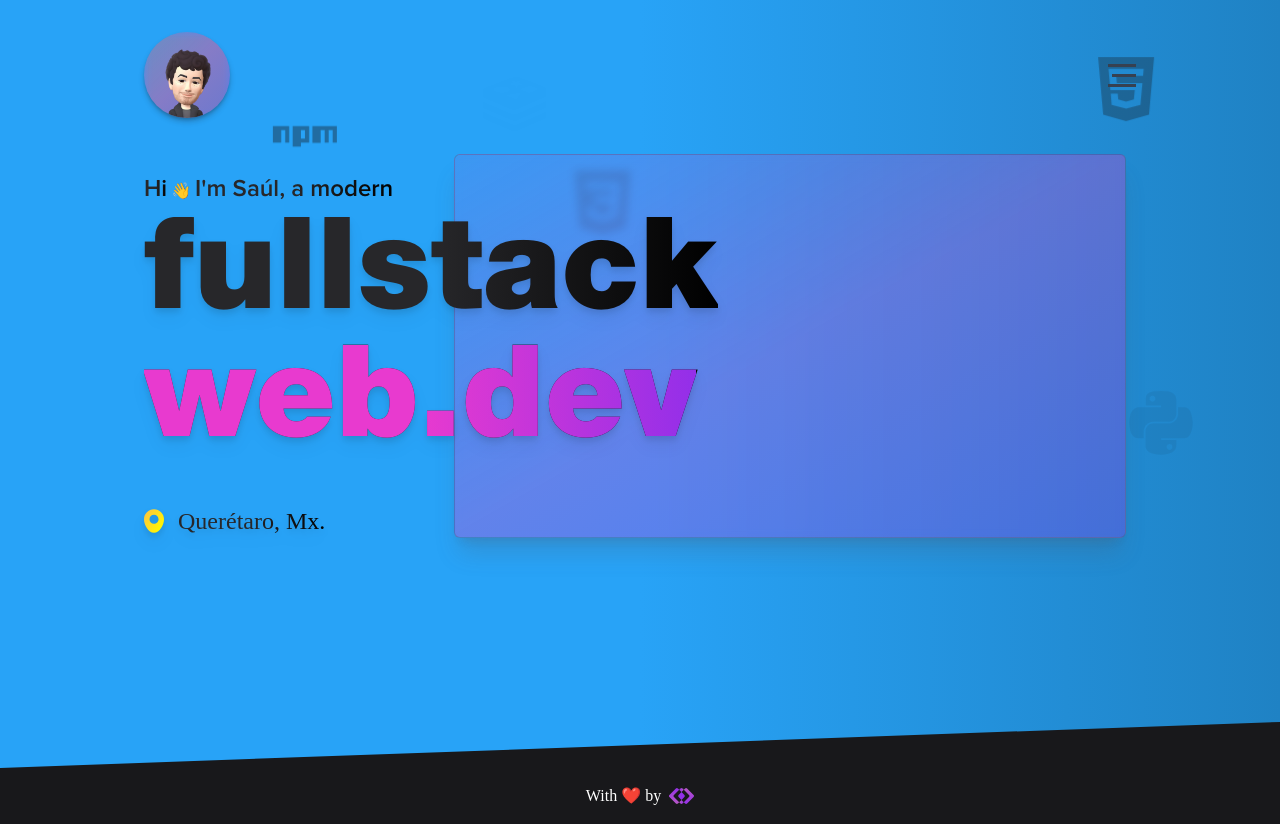
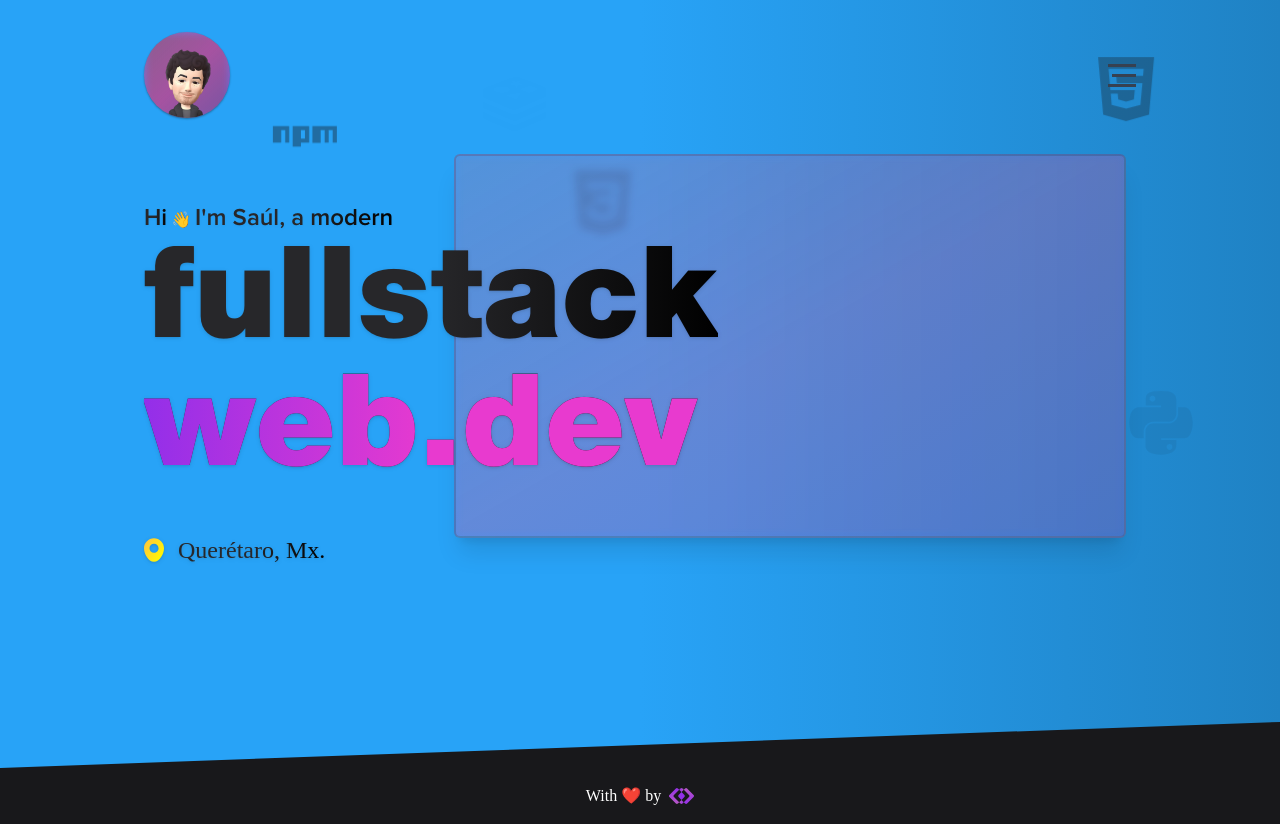
Before and after one commit to saufth/portfolio, a Next.js app: page / in a window 1280 px wide. Built offline with nearby package versions, Linux system fonts and the light colour scheme; a web font is replaced by a local one.

Commit message:
Animation details fixed

```diff
--- a/src/components/animation/BgSteamAnimation.jsx
+++ b/src/components/animation/BgSteamAnimation.jsx
@@ -17,7 +17,7 @@ const steamAnimations = {
 const viewBox = '0 0 24 24'
 
 const BgSteamAnimation = ({ items, steam = 'up', delay = 1000 }) => {
-  const [itemsAnimating, animatedItemsRef] = useBgSteamAnimation(items.length, delay)
+  const [itemsAnimating, itemsRef] = useBgSteamAnimation(items.length, delay)
 
   const animation = steamAnimations[steam]
 
@@ -27,7 +27,7 @@ const BgSteamAnimation = ({ items, steam = 'up', delay = 1000 }) => {
         <svg
           viewBox={viewBox}
           className={itemsAnimating[index].isAnimating ? animation : ''}
-          ref={svg => animatedItemsRef.current[index] = svg}
+          ref={svg => itemsRef.current[index] = svg}
           key={item.name}
         >
           <path d={item.data} />
--- a/src/components/sections/Hero.jsx
+++ b/src/components/sections/Hero.jsx
@@ -15,42 +15,54 @@ import styles from '../../styles/sections/Hero.module.css'
 
 const heroConfig = {
   initial: {
-    titleAlignment: false,
-    containerAlignment: 'start',
+    content: {
+      alignment: 'start',
       animation: {
-      rotation: 10,
-      transition: 16
+        rotation: 0,
+        transition: 0
+      }
+    },
+    card3D: {
+      animation: {
+        rotation: 22,
+        transition: 22
+      }
     }
   },
   mobile: {
-    titleAlignment: true,
-    containerAlignment: 'center',
+    content: {
+      alignment: 'center',
       animation: {
-      rotation: 8,
-      transition: 6
+        rotation: 20,
+        transition: 0
+      }
+    },
+    card3D: {
+      animation: {
+        rotation: 20,
+        transition: 0
+      }
     }
   }
 }
 
 const Hero = () => {
-  const [responsiveConfig, setResponsiveConfig] = useState(heroConfig.initial)
+  const [heroState, setHeroState] = useState(heroConfig.initial)
 
   const heroRef = useRef()
   const heroSize = useRefDimensions(heroRef)
 
-  const magneticConfig = {
+  const contentMagneticRef = useRefMagnetic({
     fieldRef: heroRef,
-    reverse: true,
-    ...responsiveConfig.animation
-  }
-
-  const greetingMagneticRef = useRefMagnetic(magneticConfig)
-  const titleMagneticRef = useRefMagnetic(magneticConfig)
-  const locationMagneticRef = useRefMagnetic(magneticConfig)
-  const card3DMagneticRef = useRefMagnetic({ ...magneticConfig, reverse: false })
+    ...heroState.content.animation
+  })
+  const card3DMagneticRef = useRefMagnetic({
+    fieldRef: heroRef,
+    ...heroState.card3D.animation
+  })
 
   useEffect(() => {
-    setResponsiveConfig(heroSize.width > 640 ? heroConfig.initial : heroConfig.mobile)
+    setHeroState(heroSize.width > 768 ? heroConfig.initial : heroConfig.mobile)
   }, [heroSize])
 
   return (
@@ -62,24 +74,25 @@ const Hero = () => {
         auto
         fullHeight
         perspective
-        centerAlignment={responsiveConfig.containerAlignment}
+        alignment={heroState.content.alignment}
       >
+        <div className={styles.content} ref={contentMagneticRef}>
 
-        <div className={styles.greeting} ref={greetingMagneticRef}>
+          <div className={styles.greeting}>
             <span>Hi</span> 👋 <span>I&apos;m Saúl, a modern</span>
           </div>
 
-        <div className={styles.title} ref={titleMagneticRef}>
+          <div className={styles.title}>
             <Title
               text='fullstack'
               highlighted='web.dev'
               info='Software developer'
-            center={responsiveConfig.titleAlignment}
+              alignment={heroState.content.alignment}
               shadow
             />
           </div>
 
-        <div className={styles.location} ref={locationMagneticRef}>
+          <div className={styles.location}>
             <IconLink
               text='Querétaro, Mx.'
               icon='location'
@@ -89,6 +102,7 @@ const Hero = () => {
             />
           </div>
 
+        </div>
       </Container>
 
       <BgSteamAnimation items={iconsData} steam='northeast' delay={666} />
--- a/src/core/components/data-display/Title.jsx
+++ b/src/core/components/data-display/Title.jsx
@@ -1,20 +1,24 @@
 // Styles
 import styles from '../../../styles/data-display/Title.module.css'
 
-const Title = ({ text = '', highlighted = '', center = false, info, shadow }) => {
+const alignmentStyles = {
+  left: 'text-left',
+  center: 'text-center',
+  right: 'text-right'
+}
+
+const Title = ({ text = '', highlighted = '', align = 'left', info, shadow }) => {
   const tooltipInfo = info || `${text} ${highlighted}`
 
-  const alignmentStyle = center ? styles.alignment : ''
   const shadowStyle = shadow ? styles.shadow : ''
-  const titleStyle = `${styles.title} ${shadowStyle} ${alignmentStyle}`
+  const titleStyle = `${styles.title} ${alignmentStyles[align]} ${shadowStyle}`
 
   return (
     <h1 title={tooltipInfo} className={titleStyle}>
       {text}
-      {highlighted && <span className={styles.highlight}>
-        <br/>
-        {' '}{highlighted}
-      </span>}
+      {highlighted && <div className={styles.highlight}>
+        {highlighted}
+      </div>}
     </h1>
   )
 }
--- a/src/core/components/layout/Container.jsx
+++ b/src/core/components/layout/Container.jsx
@@ -6,19 +6,11 @@ const alignmentStyles = {
   end: styles.flexCenterEnd
 }
 
-const Container = (
-  {
-    children,
-    auto,
-    fullHeight,
-    centerAlignment,
-    perspective
-  }
-) => {
-  const autoStyle = auto ? styles.container : ''
-  const sizeStyle = fullHeight ? 'h-full' : ''
-  const flexStyle = centerAlignment ? alignmentStyles[centerAlignment] : ''
-  const pespectiveStyle = perspective ? '[perspective:1280px]' : ''
+const Container = ({ children, auto, fullHeight, alignment, perspective }) => {
+  const autoStyle = auto ? styles.auto : ''
+  const sizeStyle = fullHeight ? styles.fullHeight : ''
+  const flexStyle = alignment ? alignmentStyles[alignment] : ''
+  const pespectiveStyle = perspective ? styles.perspective : ''
   const containerStyle = `${autoStyle} ${sizeStyle} ${flexStyle} ${pespectiveStyle}`
 
   return (
--- a/src/modules/animation/hooks/useBgSteamAnimation.js
+++ b/src/modules/animation/hooks/useBgSteamAnimation.js
@@ -50,7 +50,7 @@ const useBgSteamAnimation = (itemsLength, delay) => {
       clearInterval(animationInterval)
 
       currentItemsRef?.map((_item, index) => {
-        currentItemsRef[index].removeEventListener('animationend', handleBgAnimation.animationEndHandle)
+        currentItemsRef[index]?.removeEventListener('animationend', handleBgAnimation.animationEndHandle)
       })
     }
   }, [])
--- a/src/modules/animation/hooks/useRefMagnetic.jsx
+++ b/src/modules/animation/hooks/useRefMagnetic.jsx
@@ -3,26 +3,28 @@ import { useEffect, useRef } from 'react'
 import useRefDimensions from '../../sizing/hooks/useRefDimensions'
 import useRefMousePosition from '../../input/hooks/useRefMousePosition'
 
-const useRefMagnetic = ({ fieldRef, reverse, rotation = 10, transition = 16 }) => {
+const increase = 1.12
+
+const useRefMagnetic = ({ fieldRef, rotation = 10, transition = 16, attraction }) => {
   const magnetRef = useRef()
 
   const mousePosition = useRefMousePosition(fieldRef)
-  const { width, height } = useRefDimensions(fieldRef)
+  const dimensions = useRefDimensions(fieldRef)
 
-  const halfWidth = width / 2
-  const halfHeight = height / 2
+  const halfWidth = dimensions.width / 2
+  const halfHeight = dimensions.height / 2
 
-  const orientation = reverse ? -1 : 1
+  const orientation = attraction ? 1 : -1
 
-  const magnetic = () => {
+  const handleMagnetic = () => {
     const variationX = (mousePosition.x - halfWidth) / halfWidth
     const variationY = (mousePosition.y - halfHeight) / halfHeight
 
-    const rotationX = (variationX * rotation) * orientation
-    const rotationY = (variationY * rotation) * orientation
+    const rotationX = (variationY * (rotation * increase)) * orientation
+    const rotationY = (variationX * rotation) * (-orientation)
 
     const transitionX = (variationX * transition) * orientation
-    const transitionY = (variationY * transition) * orientation
+    const transitionY = (variationY * (transition * increase)) * orientation
 
     magnetRef.current.style.transform = `
       rotateX(${rotationX}deg)
@@ -36,10 +38,10 @@ const useRefMagnetic = ({ fieldRef, reverse, rotation = 10, transition = 16 }) =
     const node = fieldRef.current
 
     if (node) {
-      node.addEventListener('mousemove', magnetic)
+      node.addEventListener('mousemove', handleMagnetic)
 
       return () => {
-        node.removeEventListener('mousemove', magnetic)
+        node.removeEventListener('mousemove', handleMagnetic)
       }
     }
   }, [mousePosition])
--- a/src/styles/data-display/Avatar.module.css
+++ b/src/styles/data-display/Avatar.module.css
@@ -7,16 +7,17 @@
     overflow-hidden
     /* Background */
     bg-gradient-to-br
-    from-razzle-dazzle-rose/10
-    via-razzle-dazzle-rose/30
-    to-blue-violet/30
+    from-razzle-dazzle-rose/30
+    via-razzle-dazzle-rose/50
+    to-blue-violet/40
     /* Filters */
     backdrop-filter
     backdrop-blur-sm
-    backdrop-saturate-50
+    backdrop-saturate-[.1]
+    backdrop-brightness-75
     /* Border */
     rounded-full
     /* Shadow */
-    shadow-md
-    shadow-zinc-900/30;
+    shadow-sm
+    shadow-zinc-900/40;
 }
--- a/src/styles/data-display/Title.module.css
+++ b/src/styles/data-display/Title.module.css
@@ -8,6 +8,9 @@
     /* Background */
     bg-clip-text
     bg-gradient-to-r
+    /* from-blue-violet
+    via-razzle-dazzle-rose
+    to-razzle-dazzle-rose */
     from-zinc-800
     via-zinc-800
     to-black
@@ -22,9 +25,15 @@
     /* Background */
     bg-clip-text
     bg-gradient-to-r
-    from-razzle-dazzle-rose
+    from-blue-violet
     via-razzle-dazzle-rose
-    to-blue-violet;
+    to-razzle-dazzle-rose
+    /* from-sunglow
+    via-cadmium-yellow
+    to-cadmium-yellow */
+    /* from-zinc-800
+    via-zinc-800
+    to-black; */
 }
 
 .alignment {
@@ -36,6 +45,5 @@
 .shadow {
   @apply
     /* Shadow */
-    drop-shadow-lg
-    shadow-zinc-600/20;
+    drop-shadow;
 }
--- a/src/styles/layout/Container.module.css
+++ b/src/styles/layout/Container.module.css
@@ -1,4 +1,4 @@
-.container {
+.auto {
   @apply
     /* Sizing */
     max-w-5xl
@@ -6,6 +6,18 @@
     my-0
     mx-auto
     px-6 lg:px-4;
+}
+
+.fullHeight {
+  @apply
+    /* Sizing */
+    h-full;
+}
+
+.perspective {
+  @apply
+    /* 3D */
+    [perspective:1280px];
 }
 
 .flexCenterStart {
--- a/src/styles/navigation/IconLink.module.css
+++ b/src/styles/navigation/IconLink.module.css
@@ -29,6 +29,5 @@
 .shadow {
   @apply
     /* Shadow */
-    drop-shadow-lg
-    shadow-zinc-600/20;
+    drop-shadow;
 }
--- a/src/styles/sections/Hero.module.css
+++ b/src/styles/sections/Hero.module.css
@@ -14,6 +14,22 @@
   clip-path: polygon(24% 0%, 100% 0, 100% 94%, 0 100%, 0 100%, 0 0);
 }
 
+.content {
+  @apply
+    /* Layout */
+    flex flex-col
+    items-center
+    md:items-start
+    aspect-[18/9]
+    /* Animation */
+    transition-transform
+    ease-out
+    duration-300
+    /* 3D */
+    [backface-visibility:hidden]
+    [transform-style:preserve-3d];
+}
+
 .greeting {
   @apply
     /* Typography */
@@ -26,26 +42,15 @@
     [&>span]:from-zinc-800
     [&>span]:via-zinc-800
     [&>span]:to-black
+    [&>span]:drop-shadow-sm
     /* Spacing */
-    mb-3
-    /* 3D */
-    [backface-visibility:hidden];
-}
-
-.title {
-  @apply
-    /* 3D */
-    [backface-visibility:hidden];
+    mb-3;
 }
 
 .location {
   @apply
-    /* Layout */
-    aspect-[18/9]
     /* Spacing */
-    mt-5 sm:mt-8
-    /* 3D */
-    [backface-visibility:hidden];
+    mt-5 sm:mt-8;
 }
 
 .card3DContainer{
@@ -75,8 +80,13 @@
     /* Spacing */
     mr-0 md:mr-[6%] lg:mr-[12%]
     mt-0 md:mt-[16%] lg:mt-[12%]
+    /* Animation */
+    transition-transform
+    ease-out
+    duration-300
     /* 3D */
-    [backface-visibility:hidden];
+    [backface-visibility:hidden]
+    [transform-style:preserve-3d];
 }
 
 .card3DBackground {
@@ -85,19 +95,19 @@
     absolute
     inset-0
     -z-10
-    /* Border */
-    border
-    border-zinc-600/30
-    rounded-md
     /* Background */
     bg-gradient-to-br
     from-razzle-dazzle-rose/10
-    via-razzle-dazzle-rose/30
-    to-blue-violet/30
+    via-razzle-dazzle-rose/20
+    to-blue-violet/20
     /* Filters */
     backdrop-filter
     backdrop-blur-sm
+    backdrop-saturate-[.75]
+    /* Border */
+    border-2
+    border-zinc-600/30
+    rounded-md
     /* Shadow */
-    shadow-xl
-    shadow-zinc-600/20;
+    shadow-xl;
 }
--- a/tailwind.config.js
+++ b/tailwind.config.js
@@ -51,10 +51,11 @@ module.exports = {
     },
     extend: {
       colors: {
+        'button-blue': '#28A3F7',
         'blue-violet': '#932fe9',
+        'cyan-cornflower-blue': '#1F82C4',
+        'bright-green': '#0FFC55',
         'razzle-dazzle-rose': '#E83ACF',
-        'cyan-cornflower-blue': '#1F82C4',
-        'button-blue': '#28A3F7',
         'deep-carmine-pink': '#F63627',
         'cadmium-yellow': '#FFF603',
         sunglow: '#FFCA39'
```
Lines whose indentation alone changed are shown as unchanged.
